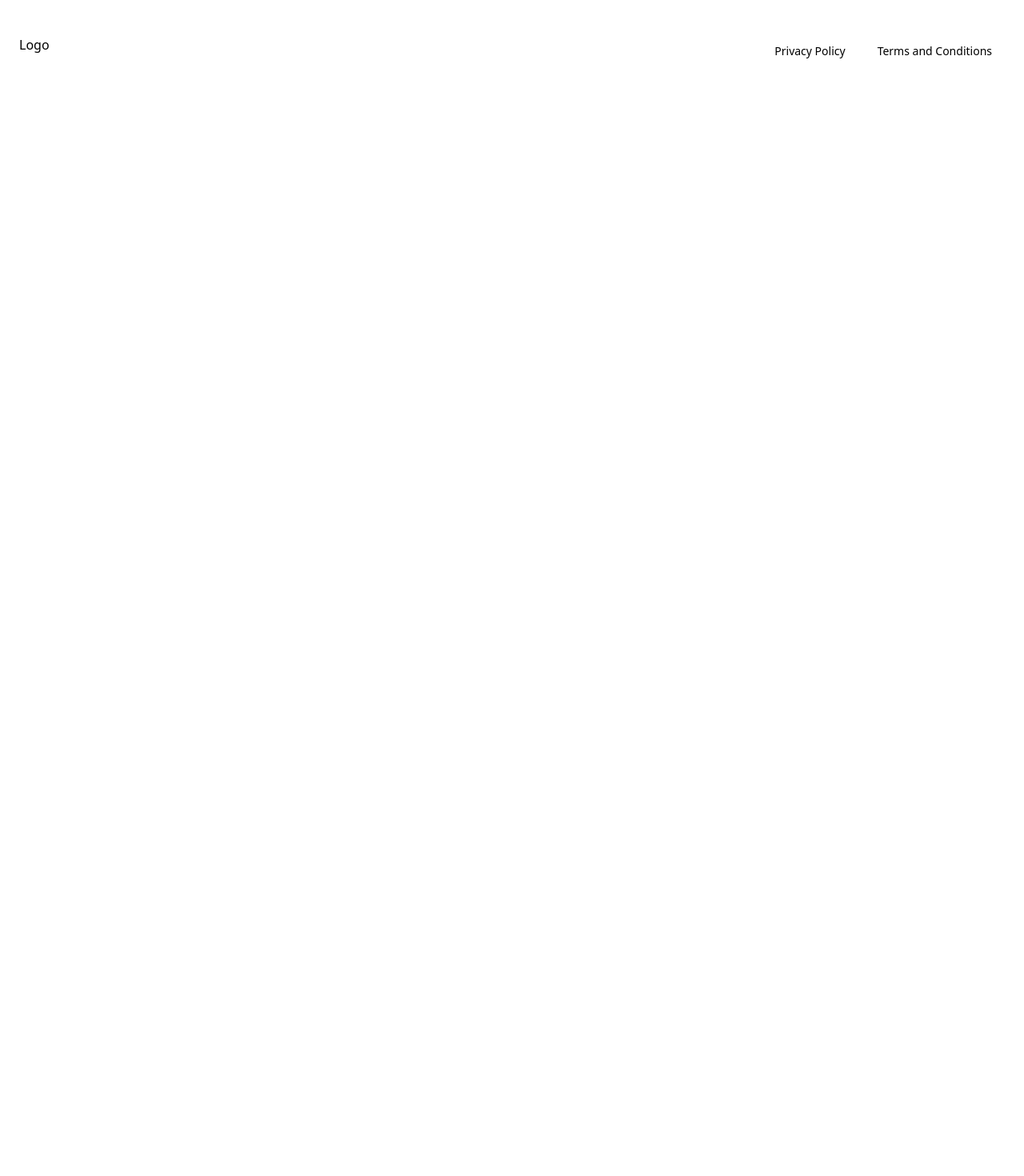
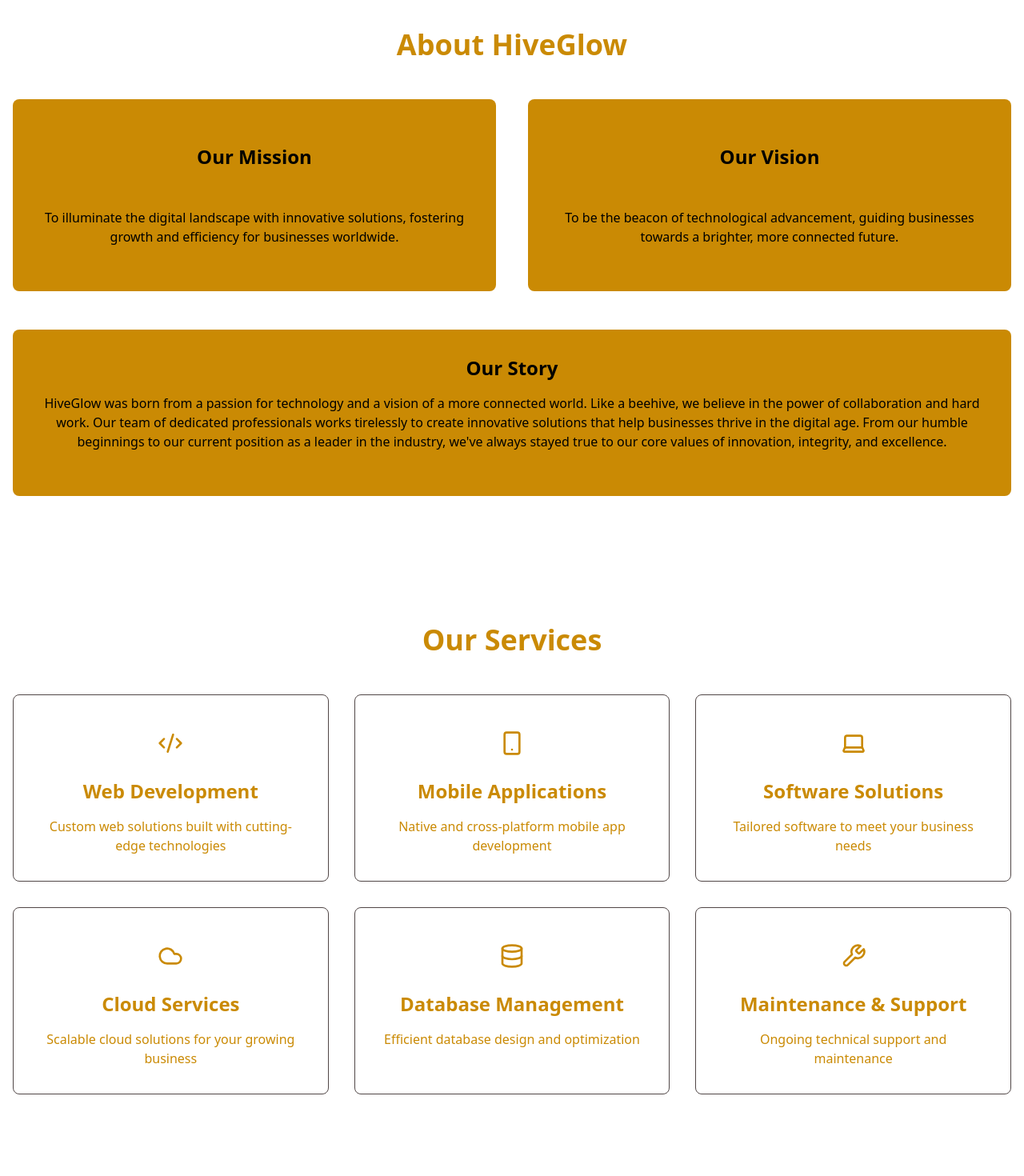
Before and after one commit to Musa-Riaz/HiveGLow, a React (Vite) app in the folder frontend/: page / in a window 1280 px wide. Shown: the part 860-2330 px from the top of the page at 80% size. Before the commit the page ends 968 px from the top, so only its background shows below. Built offline with nearby package versions, Linux system fonts and the light colour scheme.

Commit message:
Created the about section and the services section

```diff
--- a/frontend/package.json
+++ b/frontend/package.json
@@ -14,9 +14,12 @@
     "@radix-ui/react-slot": "^1.1.1",
     "class-variance-authority": "^0.7.1",
     "clsx": "^2.1.1",
+    "framer-motion": "^12.0.1",
     "lucide-react": "^0.473.0",
     "react": "^18.3.1",
     "react-dom": "^18.3.1",
+    "react-icons": "^5.4.0",
+    "swiper": "^11.2.1",
     "tailwind-merge": "^2.6.0",
     "tailwindcss-animate": "^1.0.7"
   },
--- a/frontend/pages/MainPage.jsx
+++ b/frontend/pages/MainPage.jsx
@@ -3,6 +3,9 @@ import Layout from "@/components/Layout";
 import Hero from "@/components/Hero";
 import Footer from "@/components/Footer";
 import Navbar from "@/components/Navbar";
+import About from "@/components/About";
+import Services from "@/components/Services";
+
 const MainPage = () => {
 	return (
 		<Layout>
@@ -14,9 +17,11 @@ const MainPage = () => {
 			</div>
 			<div className="flex flex-col items-center text-center gap-y-8 flex-1 min-h-screen px-6 pb-10 bg-cover bg-center text-white">
 				<Hero />
+				<About />
+				<Services />
 			</div>
 			<Footer />
-    </Layout>
+		</Layout >
 	);
 };
 
--- /dev/null
+++ b/frontend/src/components/About.jsx
@@ -0,0 +1,80 @@
+import { motion } from "framer-motion"
+import { ArrowRight } from "lucide-react"
+
+const About = () => {
+    const hexagonVariants = {
+        hidden: { opacity: 0, scale: 0.8 },
+        visible: {
+            opacity: 1,
+            scale: 1,
+            transition: { duration: 0.5 },
+        },
+    }
+
+    return (
+        <section className="py-20 bg-gradient-to-b from-background to-secondary overflow-hidden">
+            <div className="container px-4 mx-auto">
+                <motion.h2
+                    className="text-4xl text-yellow-600 font-bold text-center mb-12 bg-gradient-to-r from-hive-primary to-hive-secondary bg-clip-text text-transparent"
+                    initial={{ opacity: 0, y: -20 }}
+                    animate={{ opacity: 1, y: 0 }}
+                    transition={{ duration: 0.5 }}
+                >
+                    About HiveGlow
+                </motion.h2>
+
+                <div className="grid grid-cols-1 md:grid-cols-2 gap-10 mb-12 min-h-[30vh]">
+                    <motion.div
+                        className="hexagon rounded-lg bg-yellow-600 p-6 flex flex-col justify-evenly items-center text-center"
+                        variants={hexagonVariants}
+                        initial="hidden"
+                        whileInView="visible"
+                        viewport={{ once: true }}
+                    >
+                        <h3 className="text-2xl font-semibold mb-4">Our Mission</h3>
+                        <p className="text-muted-foreground">
+                            To illuminate the digital landscape with innovative solutions, fostering growth and efficiency for
+                            businesses worldwide.
+                        </p>
+                    </motion.div>
+
+                    <motion.div
+                        className="hexagon rounded-lg bg-yellow-600 p-6 flex flex-col justify-evenly items-center text-center"
+                        variants={hexagonVariants}
+                        initial="hidden"
+                        whileInView="visible"
+                        viewport={{ once: true }}
+                    >
+                        <h3 className="text-2xl font-semibold mb-4">Our Vision</h3>
+                        <p className="text-muted-foreground">
+                            To be the beacon of technological advancement, guiding businesses towards a brighter, more connected
+                            future.
+                        </p>
+                    </motion.div>
+                </div>
+
+                <motion.div
+                    className="bg-card p-8 rounded-lg bg-yellow-600 relative overflow-hidden"
+                    initial={{ opacity: 0, y: 20 }}
+                    whileInView={{ opacity: 1, y: 0 }}
+                    transition={{ duration: 0.5 }}
+                    viewport={{ once: true }}
+                >
+                    <div className="absolute inset-0 honeycomb-pattern opacity-5" />
+                    <div className="relative z-10">
+                        <h3 className="text-2xl font-semibold mb-4">Our Story</h3>
+                        <p className="text-muted-foreground mb-6">
+                            HiveGlow was born from a passion for technology and a vision of a more connected world. Like a beehive, we
+                            believe in the power of collaboration and hard work. Our team of dedicated professionals works tirelessly
+                            to create innovative solutions that help businesses thrive in the digital age. From our humble beginnings
+                            to our current position as a leader in the industry, we've always stayed true to our core values of
+                            innovation, integrity, and excellence.
+                        </p>
+                    </div>
+                </motion.div>
+            </div>
+        </section>
+    )
+}
+
+export default About;
--- a/frontend/src/components/Hero.jsx
+++ b/frontend/src/components/Hero.jsx
@@ -1,11 +1,11 @@
 import React from 'react'
 import Heading from './Heading'
-import { Scroll } from 'lucide-react'
+
 const Hero = () => {
   return (
-    <div className='flex flex-col  h-full items-center justify-center max-w-5xl pt-20'>
+    <div className='flex flex-col h-[calc(100vh-64px)] items-center justify-center max-w-5xl'>
       <div className='flex items-center   '>
-          <Heading />
+        <Heading />
       </div>
     </div>
   )
--- a/frontend/src/components/Navbar.jsx
+++ b/frontend/src/components/Navbar.jsx
@@ -2,13 +2,13 @@ import React from "react";
 import useScrollTop from "../../hooks/useScrollTop";
 import { cn } from "../lib/utils";
 import { ModeToggle } from "./mode-toggle";
-import {  BellElectric } from "lucide-react";
+import { BellElectric } from "lucide-react";
 const Navbar = () => {
 	const scrolled = useScrollTop();
 	return (
 		<div
 			className={cn(
-        "z-50  bg-background bg-opacity-80  dark:bg-[#282323]  fixed top-0 flex items-center w-full p-6    ",
+				"z-50 bg-background h-16 bg-opacity-80 dark:bg-[#282323] fixed top-0 flex items-center w-full p-6",
 				scrolled && " border-b shadow-sm"
 			)}
 		>
--- /dev/null
+++ b/frontend/src/components/Services.jsx
@@ -0,0 +1,56 @@
+import { motion } from 'framer-motion';
+import { NetworkCard } from "@/components/network-card"
+import { Code2, Smartphone, Wrench, Laptop, Database, Cloud } from "lucide-react"
+
+
+const Services = () => {
+    return (
+        <section className="py-20" >
+            <div className="container px-4">
+                <motion.h2
+                    className="text-4xl font-bold text-center mb-12 text-yellow-600"
+                    initial={{ opacity: 0, y: 20 }}
+                    whileInView={{ opacity: 1, y: 0 }}
+                    transition={{ duration: 0.5 }}
+                    viewport={{ once: true }}
+                >
+                    Our Services
+                </motion.h2>
+                <div className="grid grid-cols-1 md:grid-cols-2 lg:grid-cols-3 gap-8">
+                    <NetworkCard
+                        title="Web Development"
+                        description="Custom web solutions built with cutting-edge technologies"
+                        icon={<Code2 className="w-8 h-8 text-yellow-600" />}
+                    />
+                    <NetworkCard
+                        title="Mobile Applications"
+                        description="Native and cross-platform mobile app development"
+                        icon={<Smartphone className="w-8 h-8 text-yellow-600" />}
+                    />
+                    <NetworkCard
+                        title="Software Solutions"
+                        description="Tailored software to meet your business needs"
+                        icon={<Laptop className="w-8 h-8 text-yellow-600" />}
+                    />
+                    <NetworkCard
+                        title="Cloud Services"
+                        description="Scalable cloud solutions for your growing business"
+                        icon={<Cloud className="w-8 h-8 text-yellow-600" />}
+                    />
+                    <NetworkCard
+                        title="Database Management"
+                        description="Efficient database design and optimization"
+                        icon={<Database className="w-8 h-8 text-yellow-600" />}
+                    />
+                    <NetworkCard
+                        title="Maintenance & Support"
+                        description="Ongoing technical support and maintenance"
+                        icon={<Wrench className="w-8 h-8 text-yellow-600" />}
+                    />
+                </div>
+            </div>
+        </section >
+    )
+}
+
+export default Services;
--- /dev/null
+++ b/frontend/src/components/network-card.jsx
@@ -0,0 +1,54 @@
+import { motion } from "framer-motion"
+import { useState } from "react"
+
+export function NetworkCard({ title, description, icon }) {
+    const [isHovered, setIsHovered] = useState(false)
+
+    return (
+        <motion.div
+            className="relative hexagon bg-card backdrop-blur-sm p-8 group overflow-hidden border rounded-lg border-[#514747] "
+            whileHover={{ scale: 1.02 }}
+            onHoverStart={() => setIsHovered(true)}
+            onHoverEnd={() => setIsHovered(false)}
+            initial={{ opacity: 0, y: 20 }}
+            animate={{ opacity: 1, y: 0 }}
+            transition={{ duration: 0.5 }}
+        >
+            {/* Honeycomb pattern overlay */}
+            <motion.div
+                className={`absolute inset-0`}
+                initial={{ opacity: 0, scale: 1.1 }}
+                animate={{
+                    opacity: isHovered ? 1 : 0,
+                    scale: isHovered ? 1 : 1.1,
+                }}
+                transition={{ duration: 0.3 }}
+            />
+
+            {/* Content */}
+            <div className="relative z-10 flex flex-col items-center text-center space-y-4">
+                <motion.div
+                    className="text-primary p-3 rounded-full bg-primary/10"
+                    animate={{
+                        scale: isHovered ? 1.1 : 1,
+                    }}
+                    transition={{ duration: 0.3 }}
+                >
+                    {icon}
+                </motion.div>
+                <h3 className="text-2xl font-semibold text-yellow-600">{title}</h3>
+                <p className="text-muted-foreground text-yellow-600">{description}</p>
+            </div>
+
+            {/* Border glow effect */}
+            <motion.div
+                className="absolute inset-0 border border-primary/20 hexagon"
+                initial={{ opacity: 0 }}
+                animate={{
+                    opacity: isHovered ? 1 : 0,
+                }}
+                transition={{ duration: 0.3 }}
+            />
+        </motion.div>
+    )
+}
```
Also changed, not shown: frontend/src/components/Layout.jsx (+4 -4 lines), 1 other file (tests, documents, lock files or other folders). Lines whose indentation alone changed are shown as unchanged.
